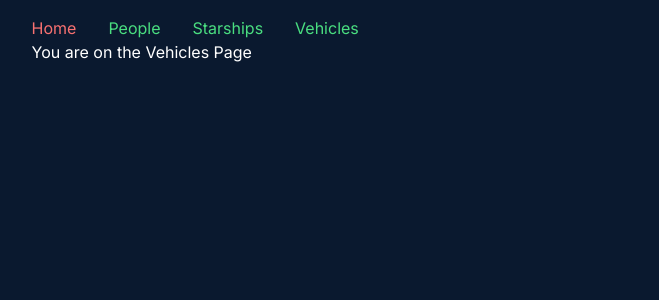
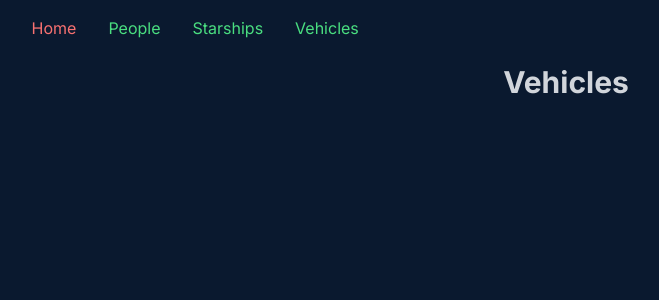
Before and after one commit to sharoncraddock/swapi, a React (Vite) app: page /vehicles in a window 1280 px wide. Shown: the top 300 px of the page, without its empty margins (74-733 px from the left). Built offline with nearby package versions, Linux system fonts and the light colour scheme.

Commit message:
Adds heading component.

```diff
--- /dev/null
+++ b/src/components/page-heading.tsx
@@ -0,0 +1,13 @@
+interface pageHeadingProps {
+  text: string;
+}
+
+function PageHeading({text}:pageHeadingProps){
+  return (
+    <h1 className="text-gray-300 mt-6 mb-6 text-3xl font-bold text-center font-star-wars">
+      {text}
+    </h1>
+  )
+}
+
+export default PageHeading
--- a/src/components/people.tsx
+++ b/src/components/people.tsx
@@ -1,7 +1,9 @@
+import PageHeading from './page-heading'
+
 function People(){
   return (
     <>
-      <h1 className="text-white">You are on the People Page</h1>
+      <PageHeading text="People" />
     </>
   )
 }
--- a/src/components/starships.tsx
+++ b/src/components/starships.tsx
@@ -1,20 +1,21 @@
 import useFetch from '../hooks/use-fetch'
 import ListItem from './list-item'
+import PageHeading from './page-heading'
 
 function Starships(){
   const starships = useFetch('starships', '/starships');
+
   return (
     <>
       <section>
-      <h1 className="text-gray-300 mt-6 mb-6 text-3xl font-bold text-center font-star-wars">Starships</h1>
-      <hr />
-       {starships?.isLoading && <p className="text-white text-xl">A moment please...</p>}
-       {starships?.error && (
+      <PageHeading text="Starships" />
+       {starships?.isLoading && <p className="text-white text-md">A moment please...</p>}
+       {starships?.error as React.ReactNode && (
           <p className="text-white text-xl">
             There was an error fetching the data.
           </p>
        )}
-       <ul role="list" class="divide-y divide-gray-100 rounded">
+       <ul role="list" className="divide-y divide-gray-100 rounded">
          {starships?.data?.data?.results &&
            starships?.data?.data?.results?.map(
             (starship:{[key:string]: string}, index:number) => {
--- a/src/components/vehicles.tsx
+++ b/src/components/vehicles.tsx
@@ -1,7 +1,9 @@
+import PageHeading from './page-heading'
+
 function Vehicles(){
   return (
     <>
-      <h1 className="text-white">You are on the Vehicles Page</h1>
+      <PageHeading text="Vehicles" />
     </>
   )
 }
```
